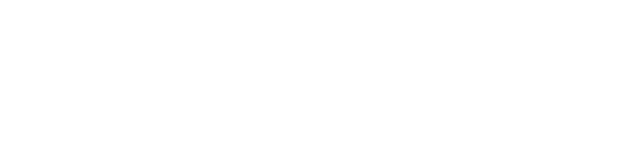
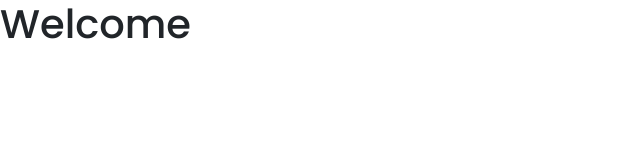
Before and after one commit to bbm2910/LearnLink, a plain HTML site: page learn-link-cli/index.html in a window 1280 px wide. Shown: the whole page, without its empty margins (0-640 px from the left). Drawn offline with nearby package versions, Linux system fonts and the light colour scheme.

Commit message:
Add styles

```diff
--- a/learn-link-cli/css/style.css
+++ b/learn-link-cli/css/style.css
@@ -0,0 +1,14 @@
+:root {
+  --blue: #1865f2;
+  --hreen: #14bf96;
+  --light-blue: #ecf2fd;
+  --light-gray: #f5f5f5;
+  --dark-gray: #21242c;
+  --white: #ffffff;
+  --orange: #f46a37;
+}
+
+body {
+  font-family: "Poppins", sans-serif;
+  background-color: var(--white);
+}
--- a/learn-link-cli/index.html
+++ b/learn-link-cli/index.html
@@ -4,6 +4,22 @@
     <meta charset="UTF-8" />
     <meta name="viewport" content="width=device-width, initial-scale=1.0" />
     <title>LearnLink</title>
+    <link
+      href="https://cdn.jsdelivr.net/npm/bootstrap@5.3.6/dist/css/bootstrap.min.css"
+      rel="stylesheet"
+      integrity="sha384-4Q6Gf2aSP4eDXB8Miphtr37CMZZQ5oXLH2yaXMJ2w8e2ZtHTl7GptT4jmndRuHDT"
+      crossorigin="anonymous"
+    />
+    <link rel="preconnect" href="https://fonts.googleapis.com" />
+    <link rel="preconnect" href="https://fonts.gstatic.com" crossorigin />
+    <link
+      href="https://fonts.googleapis.com/css2?family=Poppins:ital,wght@0,100;0,200;0,300;0,400;0,500;0,600;0,700;0,800;0,900;1,100;1,200;1,300;1,400;1,500;1,600;1,700;1,800;1,900&family=Roboto:ital,wght@0,100..900;1,100..900&display=swap"
+      rel="stylesheet"
+    />
+    <link rel="stylesheet" href="css/style.css" />
   </head>
-  <body></body>
+  <body>
+    <h1>Welcome</h1>
+    <script src=""></script>
+  </body>
 </html>
```
